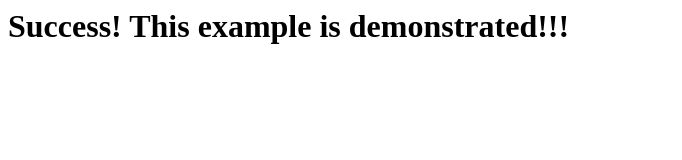
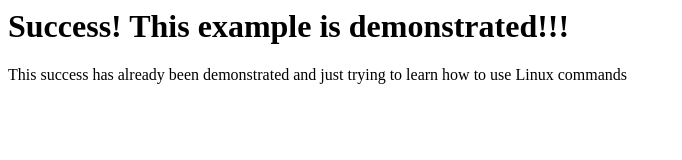
Before and after one commit to keiransystem14/first-apache-website, a plain HTML site: page example.ubuntu.com/index.html in a window 1280 px wide. Shown: the whole page, without its empty margins (0-682 px from the left). Drawn offline with Linux system fonts and the light colour scheme.

Commit message:
index.html has been modified and performed first and second commits

```diff
--- a/example.ubuntu.com/index.html
+++ b/example.ubuntu.com/index.html
@@ -4,5 +4,6 @@
   </head>
   <body>
     <h1>Success! This example is demonstrated!!!</h1>
+    <p1>This success has already been demonstrated and just trying to learn how to use Linux commands</p1>
   </body>
 </html>
```
